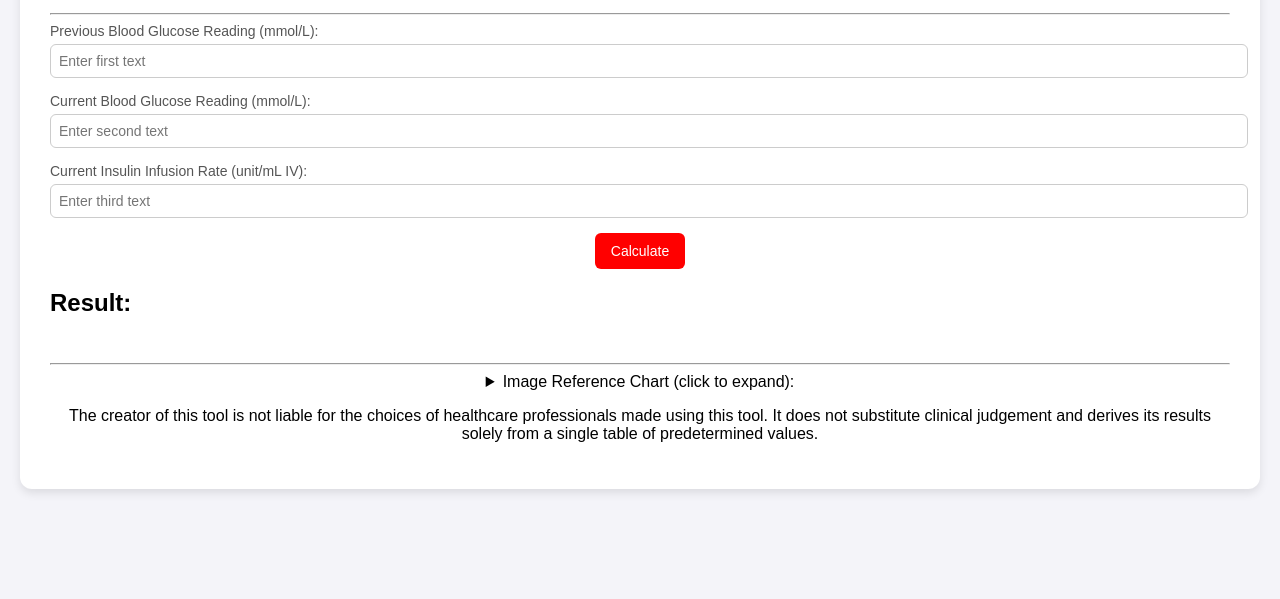
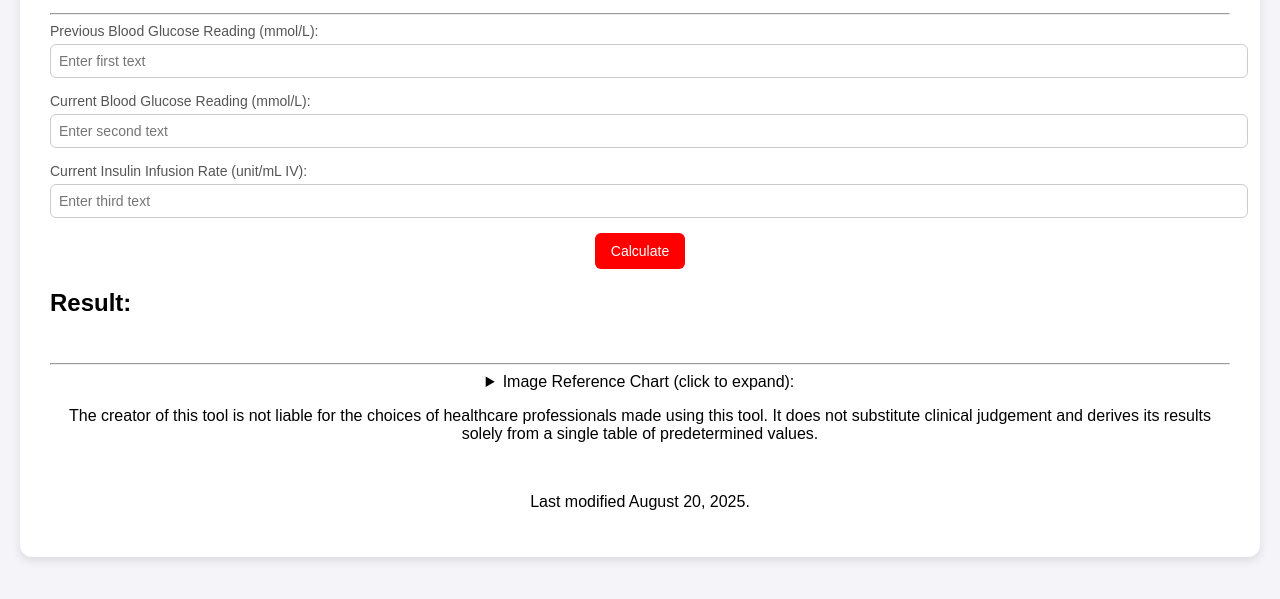
Before and after one commit to AIexChen/InsulinRateCalc, a plain HTML site: page index.html in a window 1280 px wide. Shown: the part 149-748 px from the top of the page. Drawn offline with Linux system fonts and the light colour scheme.

Commit message:
Update index.html

```diff
--- a/index.html
+++ b/index.html
@@ -41,6 +41,8 @@
       <img src="insulinratecalcchart.jpeg" style="max-width: 100%; height: auto;" alt="Insulin Rate Adjustment Chart" /img>
     </details>
     <p> The creator of this tool is not liable for the choices of healthcare professionals made using this tool. It does not substitute clinical judgement and derives its results solely from a single table of predetermined values.</p>
+    <br>
+    <p>Last modified August 20, 2025.</p>
   </div>
 
   <script src="script.js"></script>
```
